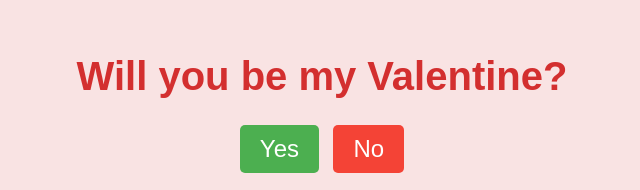
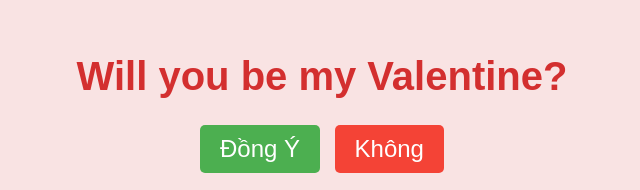
Before and after one commit to onlyuno123/varlintai, a plain HTML site: page index.html in a window 1280 px wide. Shown: the part 138-328 px from the top of the page, without its empty margins (318-958 px from the left). Drawn offline with Linux system fonts and the light colour scheme.

Commit message:
Update index.html

```diff
--- a/index.html
+++ b/index.html
@@ -10,8 +10,8 @@
     <div class="container">
         <h1>Will you be my Valentine?</h1>
         <div class="buttons">
-            <button class="yes-button" onclick="handleYesClick()">Yes</button>
-            <button class="no-button" onclick="handleNoClick()">No</button>
+            <button class="yes-button" onclick="handleYesClick()">Đồng Ý</button>
+            <button class="no-button" onclick="handleNoClick()">Không</button>
         </div>
         <div class="gif_container">
             <img src="https://media1.giphy.com/media/v1.Y2lkPTc5MGI3NjExbW5lenZyZHI5OXM2eW95b3pmMG40cWVrMDhtNjVuM3A4dGNxa2g2dSZlcD12MV9pbnRlcm5hbF9naWZfYnlfaWQmY3Q9cw/VM1fcpu2bKs1e2Kdbj/giphy.gif" alt="Cute GIF">
```
